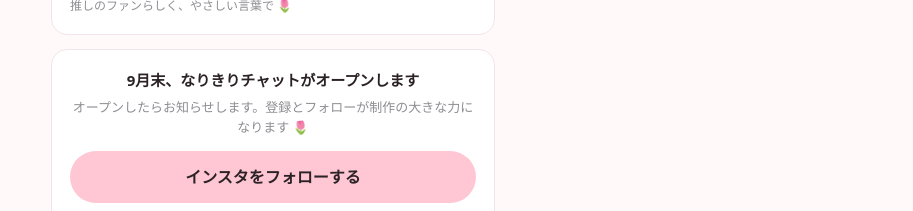
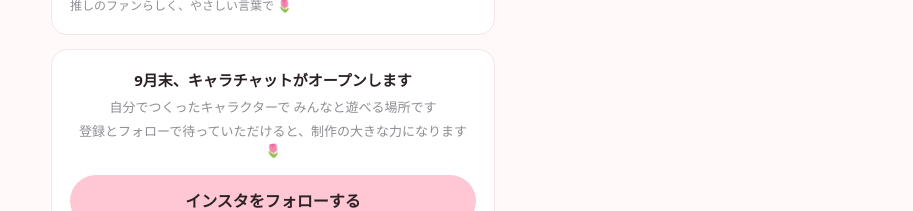
Before and after one commit to layover-lab/layover-lounge, a Next.js app: page /cheer in a window 1280 px wide. Shown: the part 601-812 px from the top of the page, without its empty margins (367-1280 px from the left). Built offline with nearby package versions, Linux system fonts and the light colour scheme; no server answers; the database is empty.

Commit message:
응원 방 카피 다시 씀 · 언어 버튼 · 유튜브 구독 · 색깔별 개수 · 멤버 목록

```diff
--- a/app/cheer/page.tsx
+++ b/app/cheer/page.tsx
@@ -268,7 +268,9 @@ export default function CheerWall() {
       {/* 응원을 남긴 직후가 가장 우호적인 순간입니다 (기획서 4.11 — 등록 수가 가장 중요) */}
       <section style={{ ...box, textAlign: 'center', marginTop: 14 }}>
         <b style={{ fontSize: 15 }}>{t.notifyTitle}</b>
-        <p style={{ fontSize: 13, color: 'var(--color-text-sub)', margin: '6px 0 14px' }}>{t.notifyBody}</p>
+        {/* 멤놀방이 뭔지 모르는 사람이 있어서 한 줄 설명을 답니다 */}
+        <p style={{ fontSize: 13, color: 'var(--color-text-sub)', margin: '6px 0 0' }}>{t.notifyLead}</p>
+        <p style={{ fontSize: 13, color: 'var(--color-text-sub)', margin: '4px 0 14px' }}>{t.notifyBody}</p>
         <a href={INSTAGRAM} target="_blank" rel="noopener noreferrer" style={ctaBtn}>{t.notifyButton}</a>
         {/* 유튜브는 보조입니다 — 주 버튼이 둘이면 아무것도 안 눌립니다 */}
         <a href={YOUTUBE} target="_blank" rel="noopener noreferrer" style={ctaGhost}>{t.notifyYoutube}</a>
--- a/messages/ja.json
+++ b/messages/ja.json
@@ -40,13 +40,14 @@
     "namePlaceholder": "",
     "noticeDelete": "推しのファンらしく、やさしい言葉で 🌷",
     "noticeRealPerson": "スクショが出回ると推しに迷惑がかかるかもしれないので 🙏",
-    "notifyTitle": "9月末、なりきりチャットがオープンします",
-    "notifyBody": "オープンしたらお知らせします。登録とフォローが制作の大きな力になります 🌷",
+    "notifyTitle": "9月末、キャラチャットがオープンします",
+    "notifyBody": "登録とフォローで待っていただけると、制作の大きな力になります 🌷",
     "notifyButton": "インスタをフォローする",
     "sending": "のこしています…",
     "cooldown": "少しあとで もういちど のこせます",
     "tooMany": "きょうは じゅうぶん のこしてくれました。また あとで どうぞ",
     "notifyYoutube": "▶ YouTubeも登録する",
-    "noticeColor": "ここでは色だけで呼びます —「イエロー」みたいに 😉"
+    "noticeColor": "ここでは色だけで呼びます —「イエロー」みたいに 😉",
+    "notifyLead": "自分でつくったキャラクターで みんなと遊べる場所です"
   }
 }
--- a/messages/ko.json
+++ b/messages/ko.json
@@ -41,12 +41,13 @@
     "noticeDelete": "우리 최애의 팬답게 매너챗 해요 🌷",
     "noticeRealPerson": "혹시라도 캡처가 돌면 최애한테 피해가 갈 수 있어서예요 🙏",
     "notifyTitle": "9월 말, 멤놀방이 열려요",
-    "notifyBody": "멤놀방이 열리면 알려드릴게요. 구독과 팔로우해주시면 제작에 큰 힘이 됩니다 🌷",
+    "notifyBody": "구독과 팔로우하고 기다려주시면 제작에 큰 힘이 됩니다 🌷",
     "notifyButton": "인스타 팔로우하기",
     "sending": "남기는 중…",
     "cooldown": "잠깐만요, 조금 뒤에 다시 남길 수 있어요",
     "tooMany": "오늘은 충분히 남기셨어요. 조금 뒤에 다시 와주세요",
     "notifyYoutube": "▶ 유튜브도 구독하기",
-    "noticeColor": "여기선 색깔로만 불러요 — 「노랑이」처럼요 😉"
+    "noticeColor": "여기선 색깔로만 불러요 — 「노랑이」처럼요 😉",
+    "notifyLead": "멤놀방은 내가 만든 캐릭터로 다 같이 노는 방이에요"
   }
 }
```
